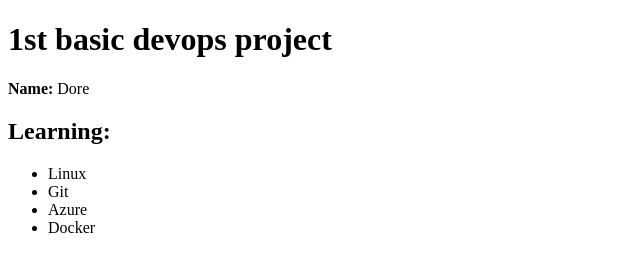
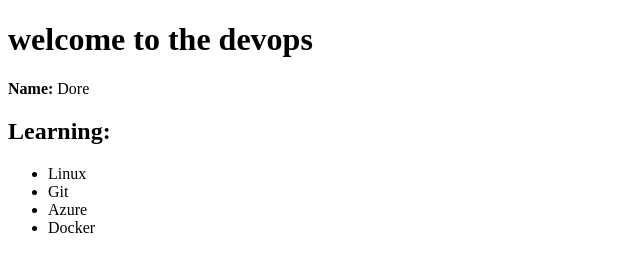
Before and after one commit to Doregowda107/basic_devops, a plain HTML site: page index.html in a window 1280 px wide. Shown: the whole page, without its empty margins (0-640 px from the left). Drawn offline with Linux system fonts and the light colour scheme.

Commit message:
improve homepage

```diff
--- a/index.html
+++ b/index.html
@@ -5,7 +5,7 @@
 </head>
 <body>
 
-    <h1>1st basic devops project</h1>
+    <h1>welcome to the devops</h1>
 
     <p><strong>Name:</strong> Dore</p>
 
```
